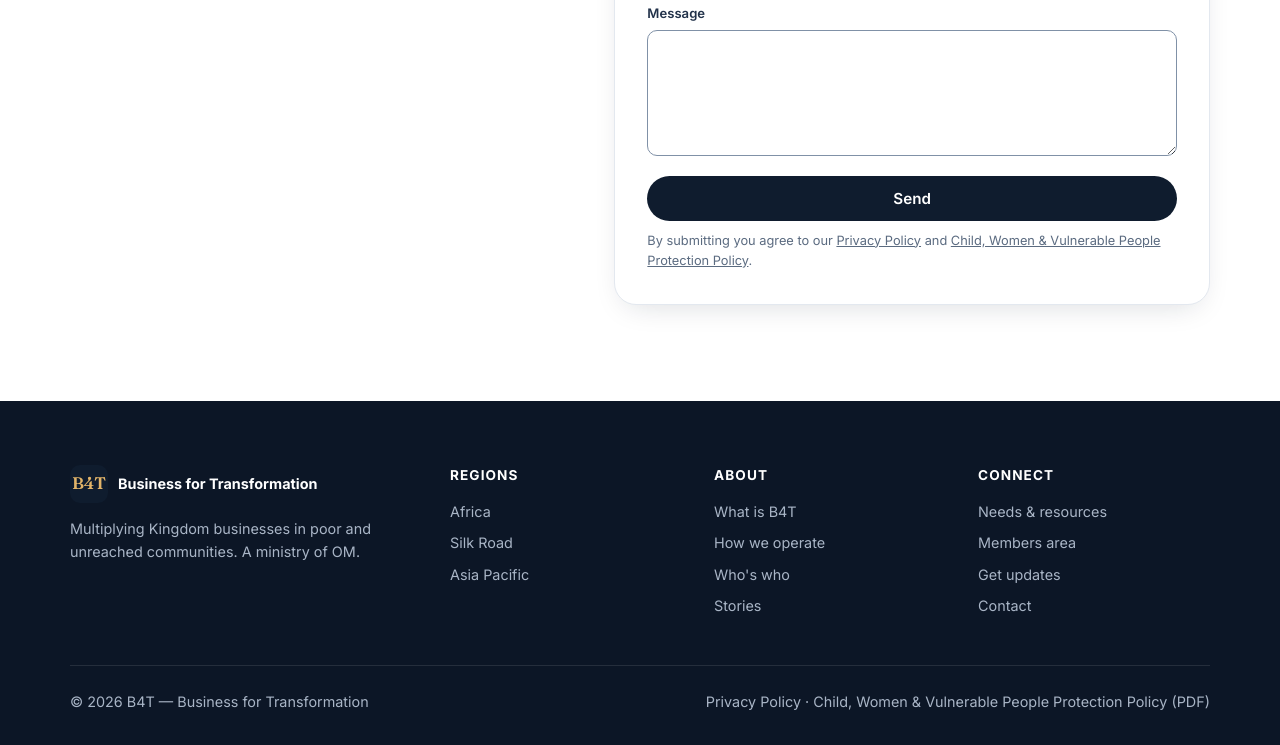
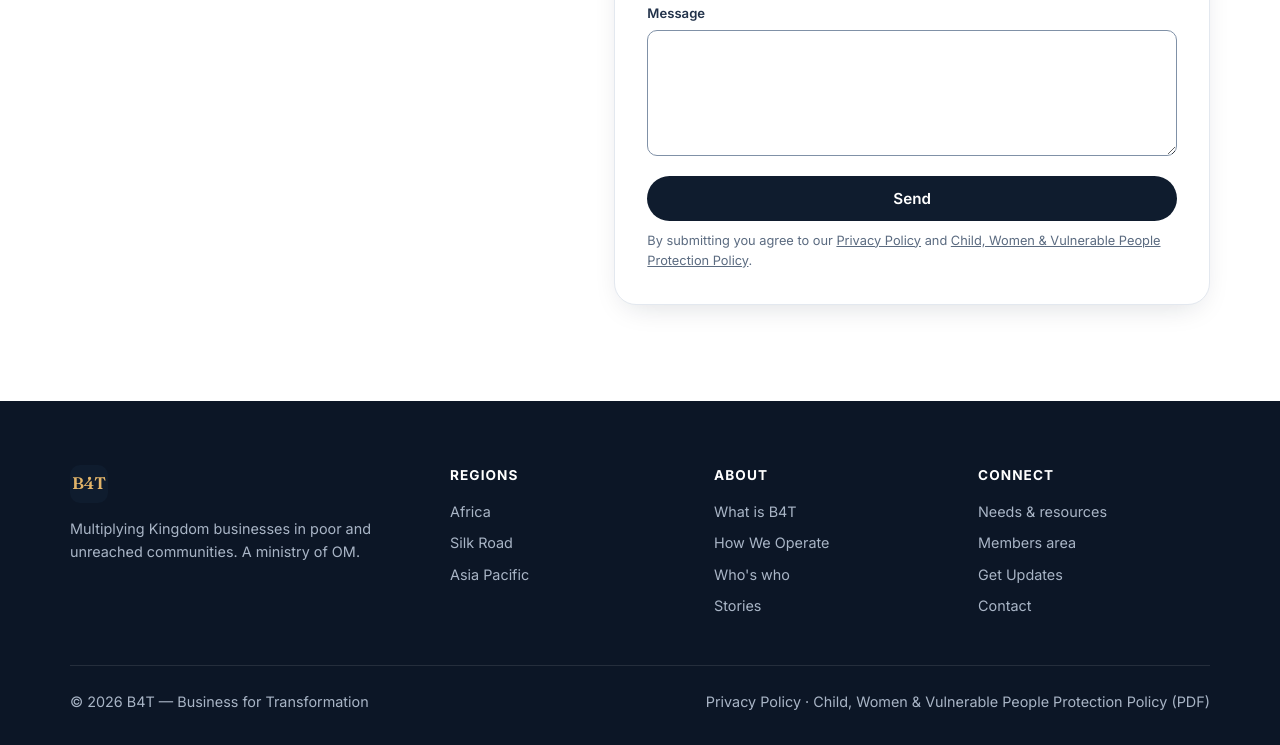
Before and after one commit to jamescwk/b4t-test, a plain HTML site: page how-we-operate.html in a window 1280 px wide. Shown: the part 4298-5043 px from the top of the page. Drawn offline with Linux system fonts and the light colour scheme.

Commit message:
Match footer to nav: logo-only brand, capitalised links
Co-Authored-By: Claude Sonnet 5.5 <noreply@anthropic.com>
Claude-Session: https://claude.ai/code/session_01E7ATPG9bJUR8stnTiVJjma

```diff
--- a/how-we-operate.html
+++ b/how-we-operate.html
@@ -213,12 +213,12 @@
   <div class="container">
     <div class="footer-grid">
       <div>
-        <a href="index.html" class="brand" style="color:#fff;margin-bottom:14px"><span class="brand-mark">B4T</span><span>Business for Transformation</span></a>
+        <a href="index.html" class="brand" aria-label="B4T home" style="color:#fff;margin-bottom:14px"><span class="brand-mark">B4T</span></a>
         <p style="max-width:320px">Multiplying Kingdom businesses in poor and unreached communities. A ministry of <a href="https://www.uk.om.org/" target="_blank" rel="noopener">OM</a>.</p>
       </div>
       <div><h5>Regions</h5><ul><li><a href="index.html#regions">Africa</a></li><li><a href="index.html#regions">Silk Road</a></li><li><a href="index.html#regions">Asia Pacific</a></li></ul></div>
-      <div><h5>About</h5><ul><li><a href="index.html#about">What is B4T</a></li><li><a href="how-we-operate.html">How we operate</a></li><li><a href="index.html#team">Who's who</a></li><li><a href="index.html#stories">Stories</a></li></ul></div>
-      <div><h5>Connect</h5><ul><li><a href="index.html#connect">Needs &amp; resources</a></li><li><a href="index.html#members">Members area</a></li><li><a href="index.html#updates">Get updates</a></li><li><a href="index.html#contact">Contact</a></li></ul></div>
+      <div><h5>About</h5><ul><li><a href="index.html#about">What is B4T</a></li><li><a href="how-we-operate.html">How We Operate</a></li><li><a href="index.html#team">Who's who</a></li><li><a href="index.html#stories">Stories</a></li></ul></div>
+      <div><h5>Connect</h5><ul><li><a href="index.html#connect">Needs &amp; resources</a></li><li><a href="index.html#members">Members area</a></li><li><a href="index.html#updates">Get Updates</a></li><li><a href="index.html#contact">Contact</a></li></ul></div>
     </div>
     <div class="footer-bottom">
       <span>© 2026 B4T — Business for Transformation</span>
```
Also changed, not shown: index.html (+3 -3 lines).
